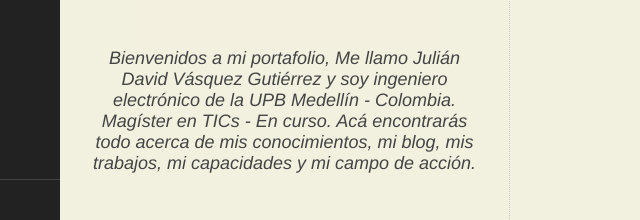
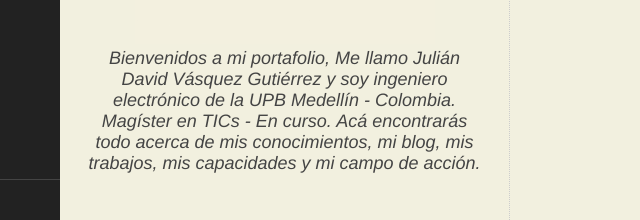
Before and after one commit to juvasquezg/juvasquezg.github.io, a website: page index.html in a window 1280 px wide. Shown: the part 286-506 px from the top of the page, 140-780 px from the left. Drawn offline with Linux system fonts and the light colour scheme.

Commit message:
Arreglando error de typo

```diff
--- a/index.html
+++ b/index.html
@@ -34,7 +34,7 @@
 			<div class="desc_inicio">
 				Bienvenidos a mi portafolio, Me llamo Julián David Vásquez Gutiérrez y soy ingeniero electrónico de la UPB Medellín - Colombia.
 				Magíster en TICs - En curso.
-				Acá encontrarás todo acerca de mis conocimientos, mi blog, mis trabajos, mi capacidades y mi campo de acción.
+				Acá encontrarás todo acerca de mis conocimientos, mi blog, mis trabajos, mis capacidades y mi campo de acción.
 			</div>
 			<div class="separador_inicio"></div>
 			<div>
```
